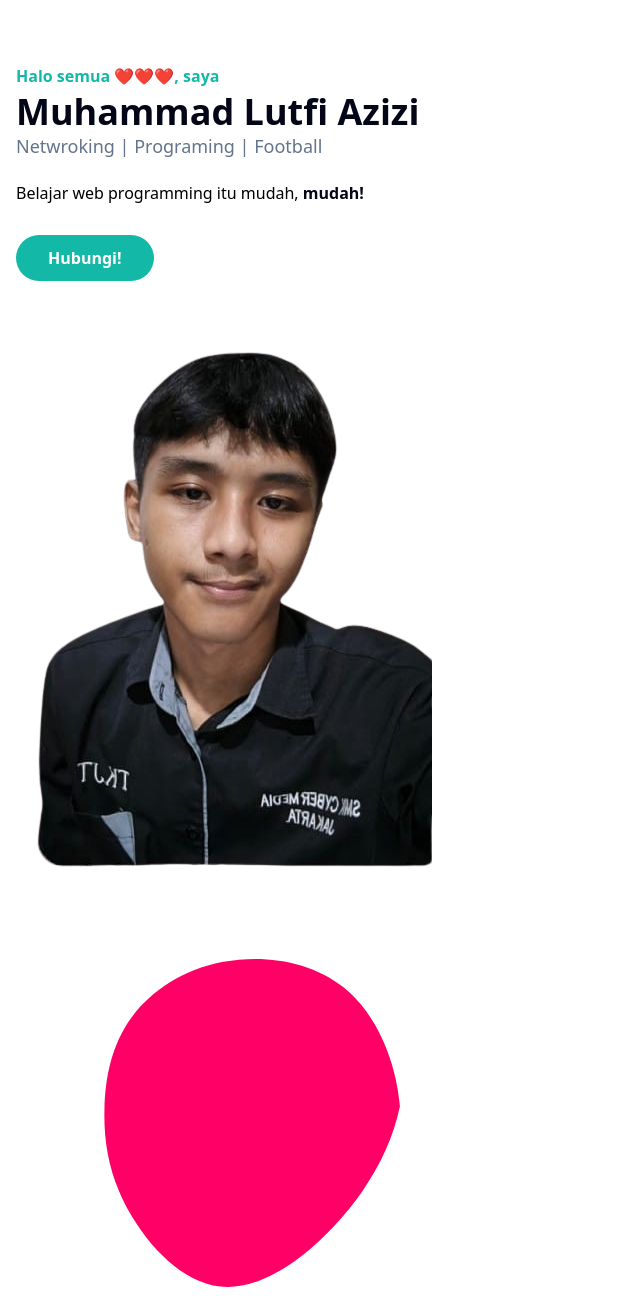
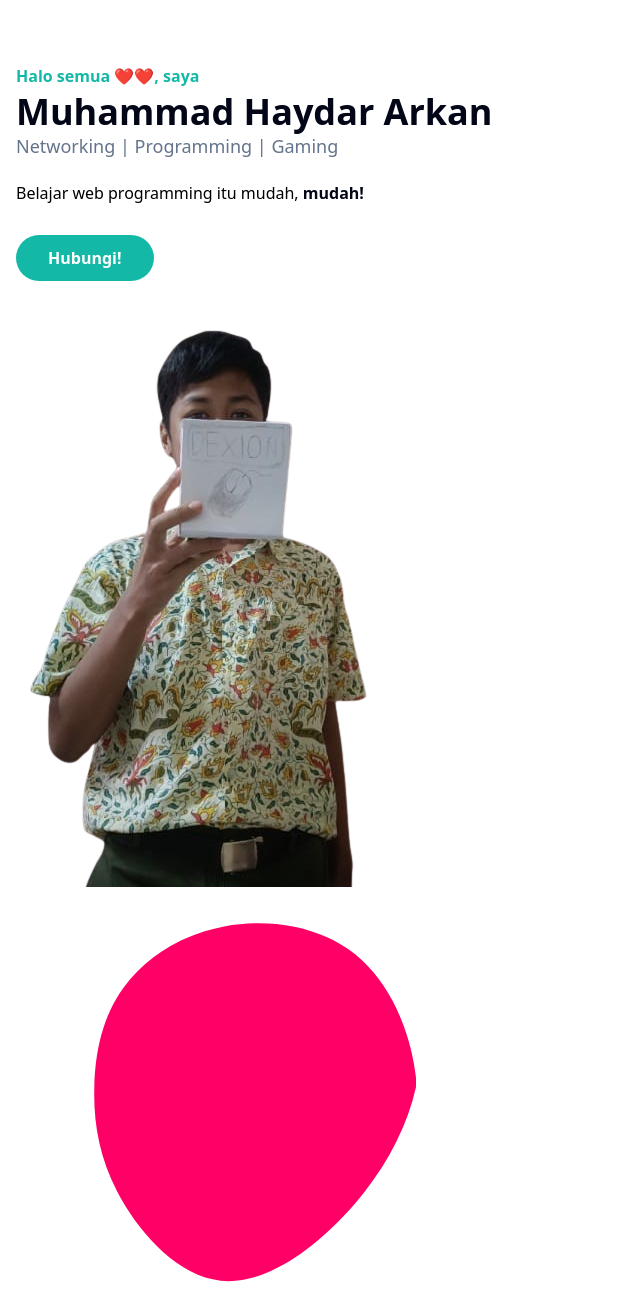
Before and after one commit to Lufi-Azizi/portofolio_2, a website: page index.html in a window 1280 px wide. Shown: the part 80-1389 px from the top of the page, without its empty margins (0-640 px from the left). After the commit the page ends 1367 px from the top, so only its background shows below. Drawn offline with Linux system fonts and the light colour scheme.

Commit message:
firts commit

```diff
--- a/index.html
+++ b/index.html
@@ -13,23 +13,23 @@
       <div class="container">
          <div class="flex flex-wrap">
             <div class="w-full self-center px-4">
-               <h1 class="text-base font-semibold text-primary">Halo semua ❤️❤️❤️, saya <span class="block font-bold text-dark text-4xl mt-1">Muhammad Lutfi Azizi</span></h1>
-               <h2 class="font-medium text-slate-500 text-lg mb-5">Netwroking | Programing | Football</h2>
+               <h1 class="text-base font-semibold text-primary">Halo semua ❤️❤️, saya <span class="block font-bold text-dark text-4xl mt-1">Muhammad Haydar Arkan</span></h1>
+               <h2 class="font-medium text-slate-500 text-lg mb-5">Networking | Programming | Gaming</h2>
 
                <p class="font-medium text-slate-700 mb-10 leading-relaxed">Belajar web programming itu mudah, <span class="text-dark font-bold">mudah!</span></p>
 
-               <a href="https://www.instagram.com/kennansihh/" class="text-base font-semibold text-white bg-primary py-3 px-8 rounded-full hover:shadow-lg hover:opacity-80 transition duration-300 ease-in-out">Hubungi!</a>
+               <a href="" class="text-base font-semibold text-white bg-primary py-3 px-8 rounded-full hover:shadow-lg hover:opacity-80 transition duration-300 ease-in-out">Hubungi!</a>
                </div>
                <div class="w-full self-end px-4">
                   <div class="relative mt-10">
-                        <img src="dist/img/upi.png" alt="Eluzi" class="max-w-full mx-auto">
+                        <img src="dist/img/hardur.png" alt="haydar" class="max-w-full mx-auto">
                         <span class="absolute -bottom-20 -z-10 left-1/2">
                            <svg width="400" height="400" viewBox="0 0 200 200" xmlns="http://www.w3.org/2000/svg">
                          <path fill="#FF0066" d="M58.1,-55.2C73.2,-43,81.9,-21.5,83.6,-1.2C79.4,19,68.2,38,53.1,
                          53.9C38,69.8,19,82.6,1.9,80.7C-15.3,78.9,-30.6,62.4,-39.6,46.5C-48.5,30.6,-51.1,15.3,
                          -50.7,0.3C-50.4,-14.7,-47.3,-29.4,-38.4,-41.6C-29.4,-53.8,-14.7,-63.5,3.4,-66.9C21.5,
                          -70.3,43,-67.4,58.1,-55.2Z"
-                          transform="translate(100 100) scale(1.1)"/></svg>
+                          transform="translate(100 100) scale(1.2)"/></svg>
                         </span>
                   </div>
                </div>
```
Also changed, not shown: dist/img/hardur.png (added), dist/img/upi.png (deleted), src/botak.png (deleted), src/img_prpt.png (deleted).
